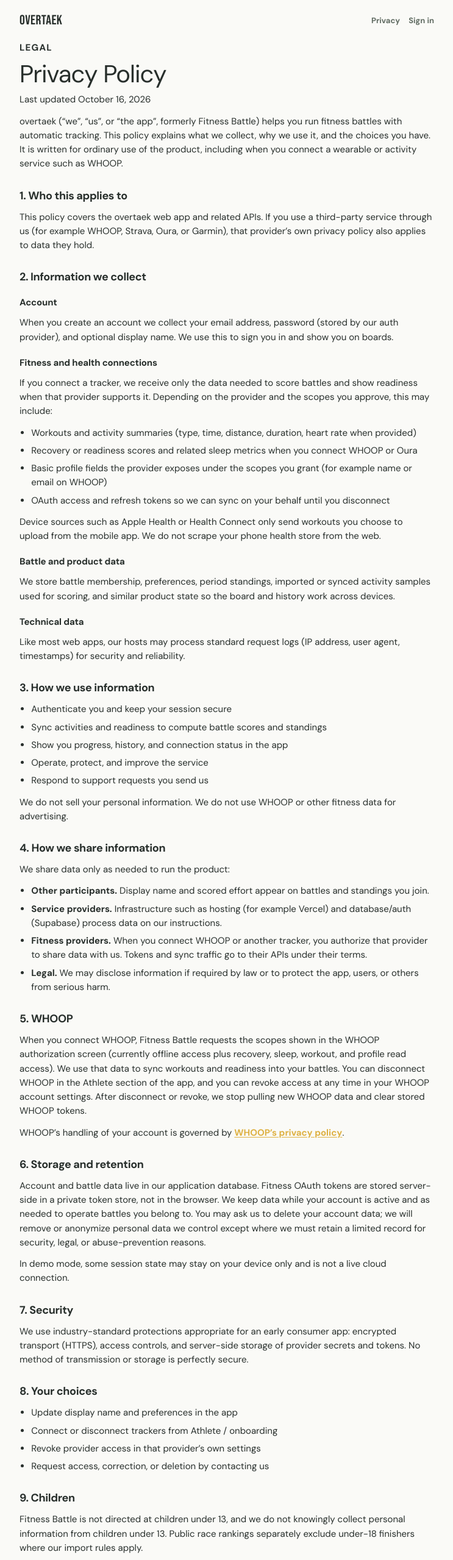
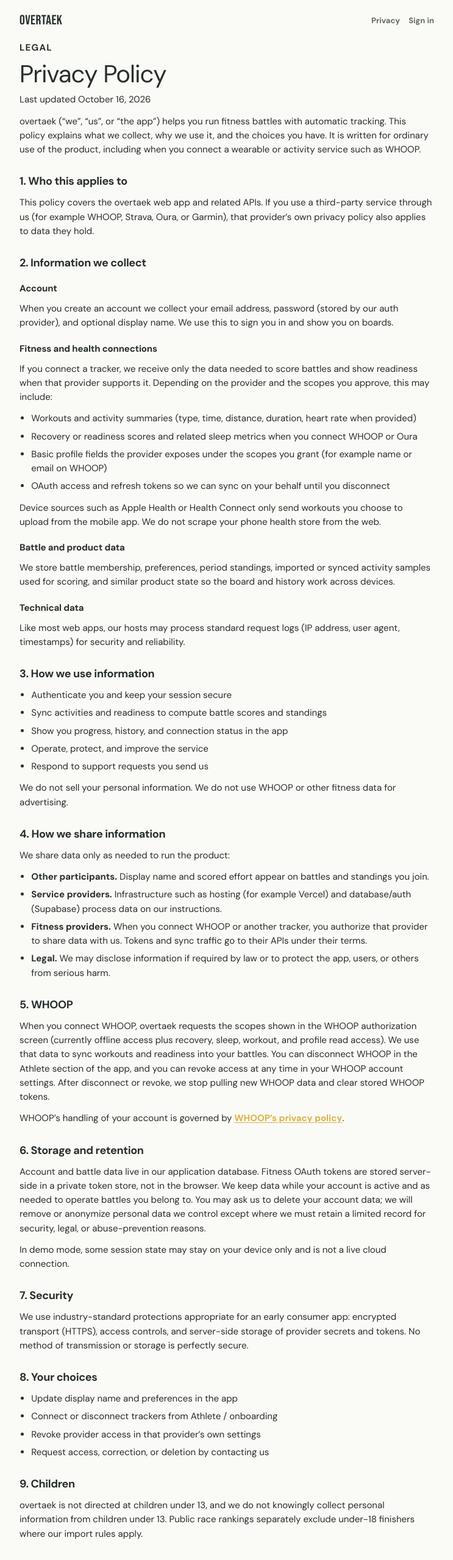
Before and after one commit to jerryliu3/fitness-battle, a Next.js app in the folder apps/web/: page /privacy in a window 1280 px wide. Shown: the top 2559 px of the page at 61% size, without its empty margins (268-1011 px from the left). Built offline with nearby package versions, Linux system fonts and the light colour scheme; no server answers.

Commit message:
fix(legal): replace Fitness Battle with overtaek in privacy policy
Co-authored-by: Jerry Liu <3jerryliu@gmail.com>

```diff
--- a/apps/web/src/app/(legal)/privacy/page.tsx
+++ b/apps/web/src/app/(legal)/privacy/page.tsx
@@ -17,7 +17,7 @@ export default function PrivacyPolicyPage() {
       <p className="fb-copy">Last updated {UPDATED}</p>
 
       <p>
-        overtaek (“we”, “us”, or “the app”, formerly Fitness Battle) helps you run fitness battles
+        overtaek (“we”, “us”, or “the app”) helps you run fitness battles
         with automatic tracking. This policy explains what we collect, why we
         use it, and the choices you have. It is written for ordinary use of the
         product, including when you connect a wearable or activity service such
@@ -106,7 +106,7 @@ export default function PrivacyPolicyPage() {
 
       <h2>5. WHOOP</h2>
       <p>
-        When you connect WHOOP, Fitness Battle requests the scopes shown in the
+        When you connect WHOOP, overtaek requests the scopes shown in the
         WHOOP authorization screen (currently offline access plus recovery,
         sleep, workout, and profile read access). We use that data to sync
         workouts and readiness into your battles. You can disconnect WHOOP in
@@ -159,7 +159,7 @@ export default function PrivacyPolicyPage() {
 
       <h2>9. Children</h2>
       <p>
-        Fitness Battle is not directed at children under 13, and we do not
+        overtaek is not directed at children under 13, and we do not
         knowingly collect personal information from children under 13. Public
         race rankings separately exclude under-18 finishers where our import
         rules apply.
@@ -189,7 +189,7 @@ export default function PrivacyPolicyPage() {
           target="_blank"
           rel="noopener noreferrer"
         >
-          Fitness Battle GitHub repository
+          overtaek GitHub repository
         </a>
         .
       </p>
```
Also changed, not shown: 1 other file (tests, documents, lock files or other folders).
